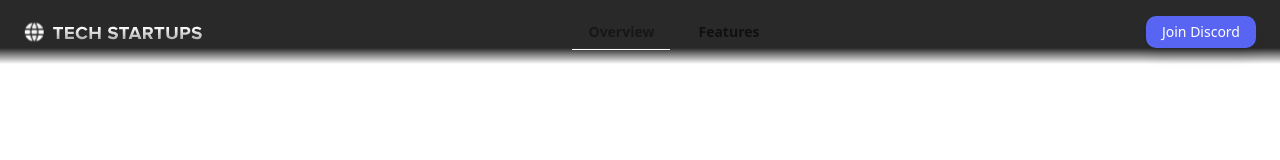
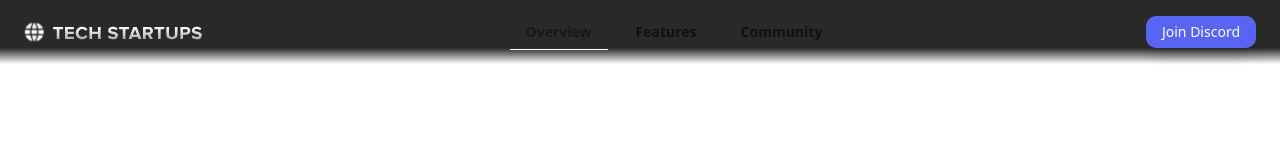
Before and after one commit to techentrepreneurs/website, a Next.js app: page / in a window 1280 px wide. Shown: the top 160 px of the page. Built offline with nearby package versions, Linux system fonts and the light colour scheme; no server answers.

Commit message:
update order and main nav

```diff
--- a/app/page.tsx
+++ b/app/page.tsx
@@ -12,10 +12,10 @@ export default function Home() {
       <Header />
       <main>
         <HeroSection />
-        <GovernanceSection />
         <InsideSection />
         <AllInOneSection />
         <DifferenceSection />
+        <GovernanceSection />
       </main>
 
       <Footer />
--- a/components/Header.tsx
+++ b/components/Header.tsx
@@ -1,7 +1,7 @@
 "use client";
 
 import { NavBar } from '@/components/ui/navbar'
-import { HomeIcon, SparkleIcon } from 'lucide-react'
+import { HomeIcon, SparkleIcon, UsersIcon } from 'lucide-react'
 import { useEffect, useState } from 'react'
 import Image from 'next/image'
 import Link from 'next/link'
@@ -28,10 +28,10 @@ export function Header() {
     const handleScroll = () => {
       const sections = [
         { id: "overview", name: "Overview" },
-        { id: "governance", name: "Features" },
-        { id: "events", name: "Events" },
-        { id: "success-stories", name: "Success Stories" },
-        { id: "community", name: "Community" },
+        { id: "inside", name: "Features" },
+        // { id: "events", name: "Events" },
+        // { id: "success-stories", name: "Success Stories" },
+        { id: "governance", name: "Community" },
       ];
       const scrollPosition = window.scrollY + 100;
 
@@ -101,9 +101,9 @@ export function Header() {
               },
               {
                 name: "Features",
-                url: "/#governance",
+                url: "/#inside",
                 icon: SparkleIcon,
-                onClick: () => scrollToSection("governance"),
+                onClick: () => scrollToSection("inside"),
               },
               // {
               //   name: "Events",
@@ -117,12 +117,12 @@ export function Header() {
               //   icon: Users,
               //   onClick: () => scrollToSection("success-stories"),
               // },
-              // {
-              //   name: "Community",
-              //   url: "/#community",
-              //   icon: Users,
-              //   onClick: () => scrollToSection("community"),
-              // },
+              {
+                name: "Community",
+                url: "/#governance",
+                icon: UsersIcon,
+                onClick: () => scrollToSection("governance"),
+              },
             ]}
             className=""
             activeTabName={activeSection}
```
